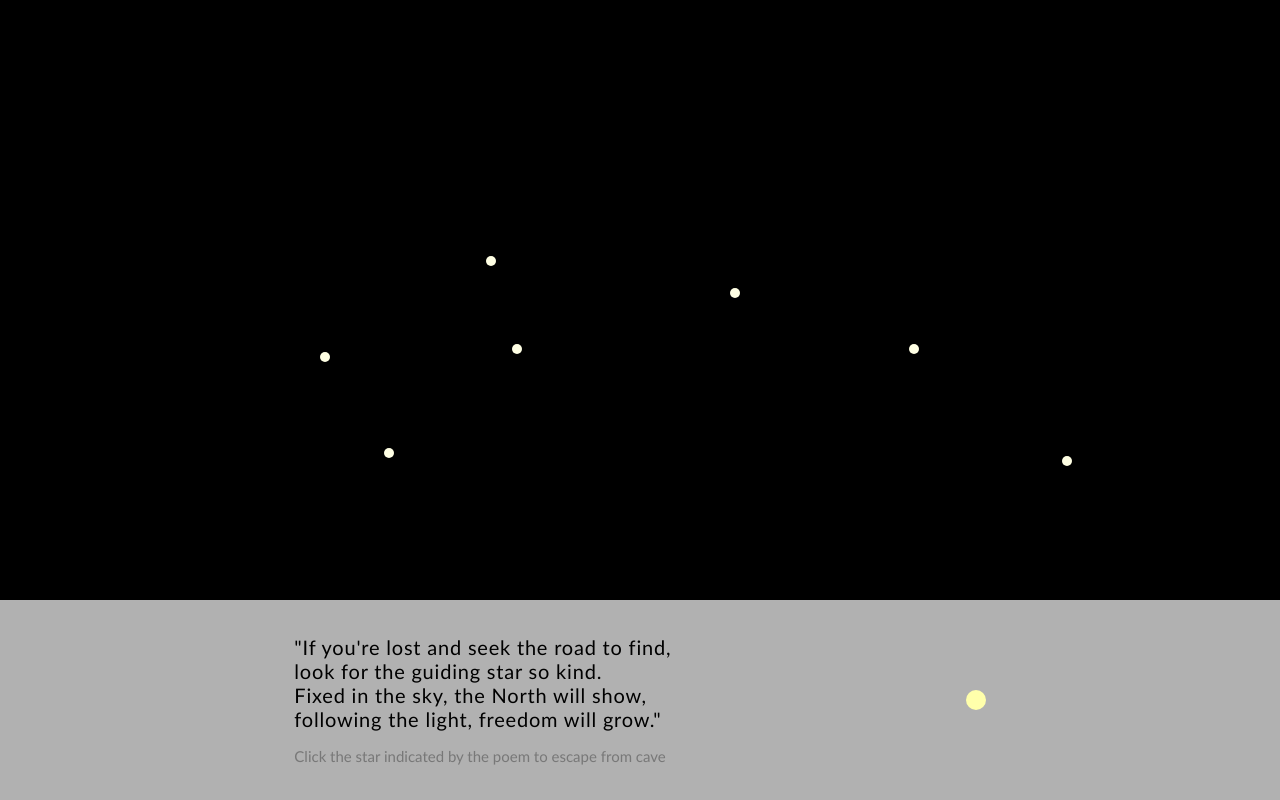
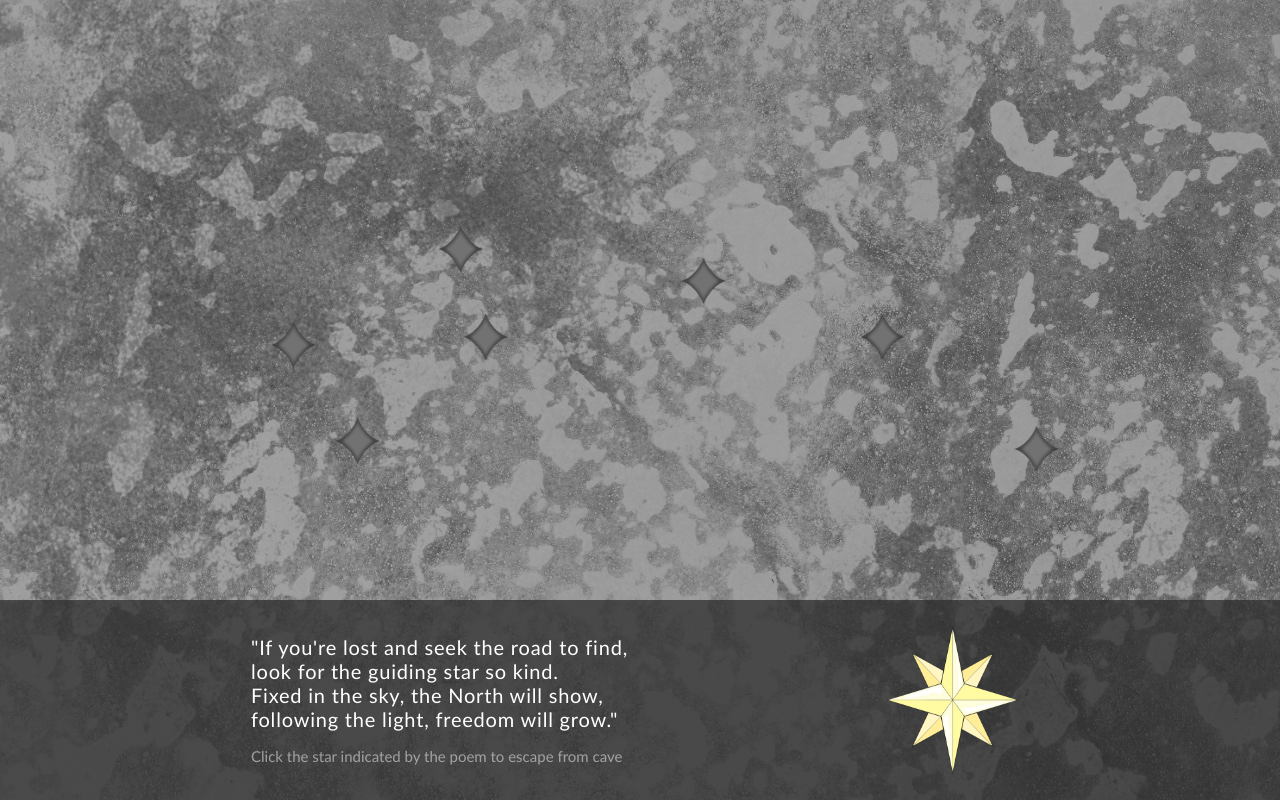
Before and after one commit to yimei-wu/costellation, a plain HTML site: page index.html in a window 1280 px wide. Drawn offline with Linux system fonts and the light colour scheme.

Commit message:
fix img styles

```diff
--- a/script.js
+++ b/script.js
@@ -5,8 +5,8 @@ const poleStar = document.getElementById("star");
 stars.forEach((star) => {
   if (star !== theStar) {
     star.addEventListener("click", () => {
-      stars.forEach((s) => (s.style.border = "none"));
-      star.style.border = "2px solid #ff0000";
+      stars.forEach((s) => s.classList.replace("wrong-star", "star"));
+      star.classList.replace("star", "wrong-star");
     });
   }
 });
--- a/styles.css
+++ b/styles.css
@@ -11,7 +11,7 @@ body {
     font-family: 'Gill Sans', 'Gill Sans MT', Calibri, 'Trebuchet MS', sans-serif;
 }
 .level2 {
-    background-color: black;
+    background: url("./Cave_Closed.jpg");
     height: 100%;
     width: 100%;
     position: relative;
@@ -19,67 +19,68 @@ body {
 
 /* STARS POSITION */
 .star {
-    position: absolute;
-    height: 10px;
-    width: 10px;
-    background-color: #ffffe4;
-    border-radius: 100%;
+    position: fixed;
+    height: 50px;
+    width: 50px;
+    background: url("./Stars.png") center center;
+    background-repeat: no-repeat;
+    background-size: contain;
 }
 #star1 {
     /* grid-column-start: 12;
     grid-column-end: 13;
     grid-row-start: 23;
     grid-row-end: 24; */
-    top: 32vh;
-    left: 38vw;
+    top: 28vh;
+    left: 34vw;
 }
 #star2 {
     /* grid-column-start: 20;
     grid-column-end: 21;
     grid-row-start: 15;
     grid-row-end: 16; */
-    top: 44vh;
-    left: 25vw;
+    top: 40vh;
+    left: 21vw;
 }
 #star3 {
     /* grid-column-start: 16;
     grid-column-end: 17;
     grid-row-start: 29;
     grid-row-end: 30; */
-    top: 56vh;
-    left: 30vw;
+    top: 52vh;
+    left: 26vw;
 }
 #star4 {
     /* grid-column-start: 22;
     grid-column-end: 23;
     grid-row-start: 22;
     grid-row-end: 23; */
-    top: 43vh;
-    left: 40vw;
+    top: 39vh;
+    left: 36vw;
 }
 #star5 {
     /* grid-column-start: 29;
     grid-column-end: 30;
     grid-row-start: 19;
     grid-row-end: 20; */
-    top: 36vh;
-    left: 57vw;
+    top: 32vh;
+    left: 53vw;
 }
 #star6 {
     /* grid-column-start: 36;
     grid-column-end: 37;
     grid-row-start: 22;
     grid-row-end: 23; */
-    top: 43vh;
-    left: 71vw;
+    top: 39vh;
+    left: 67vw;
 }
 #star7 {
     /* grid-column-start: 42;
     grid-column-end: 43;
     grid-row-start: 29;
     grid-row-end: 30; */
-    top: 57vh;
-    left: 83vw;
+    top: 53vh;
+    left: 79vw;
 }
 /* --- */
 
@@ -90,7 +91,7 @@ body {
     left: 0;
     width: 100vw;
     height: 25vh;
-    background-color: #f2f2f2bb;
+    background-color: #2b2b2bbb;
     /* display: grid;
     grid-template-columns: repeat(3, 1fr); */
     display: flex;
@@ -99,7 +100,7 @@ body {
 }
 .star-container .hint {
     font-size: 15px;
-    color: #4b4b4b8f;
+    color: #ebebeb8f;
     font-weight: 100;
 }
 .star-container .poetry {
@@ -108,28 +109,41 @@ body {
     letter-spacing: 0.05rem;
     font-size: 20px;
     margin-bottom: 1rem;
+    color: #fff;
 }
 .star-container .space {
-    height: 20px;
-    width: 20px;
+    height: 150px;
+    width: 150px;
 }
 .star-container #star {
     /* grid-column-start: 3;
     grid-column-end: 4; */
     height: 100%;
     width: 100%;
-    background-color: #ffffab;
-    border-radius: 100%;
+    background: url("./Star.png") center center;
+    background-repeat: no-repeat;
+    background-size: contain;
 }
 /* --- */
 
 .star-inserted {
     position: fixed;
-    height: 20px;
-    width: 20px;
-    background-color: #ffffab;
-    border-radius: 100%;
+    height: 70px;
+    width: 70px;
+    background: url("./Star.png") center center;
+    background-repeat: no-repeat;
+    background-size: contain;
 }
+
+.wrong-star {
+    position: fixed;
+    height: 50px;
+    width: 50px;
+    background: url("./wrong-star.png") center center;
+    background-repeat: no-repeat;
+    background-size: contain;
+}
+
 
 /* POP UP */
 .level2 .pop-up {
```
Also changed, not shown: Cave_Closed.jpg (added), Star.png (added), Stars.png (added), wrong-star.png (added).
